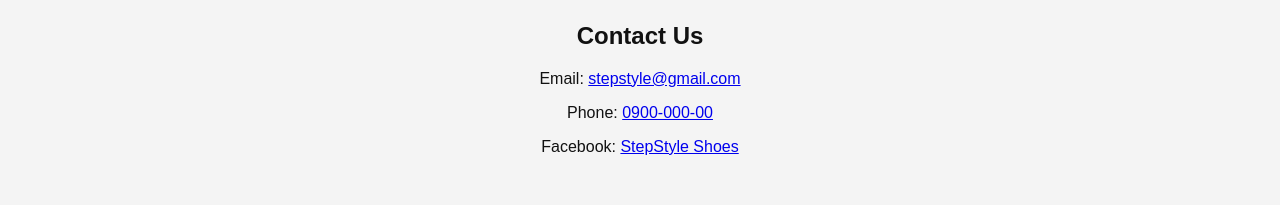
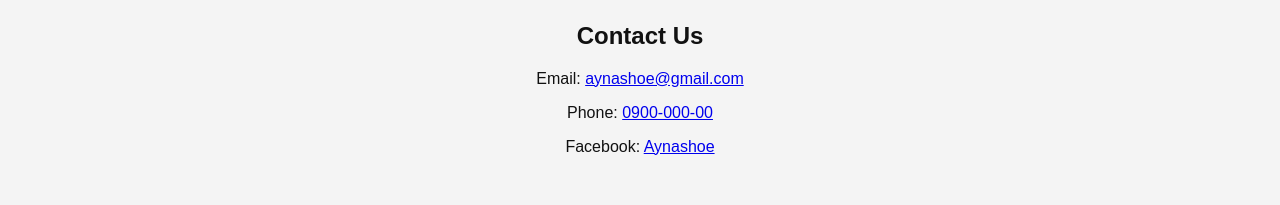
Before and after one commit to louanaratia/ay-na-shoe, a plain HTML site: page index.html in a window 1280 px wide. Shown: the part 852-1057 px from the top of the page. Drawn offline with Linux system fonts and the light colour scheme.

Commit message:
Update index.html

```diff
--- a/index.html
+++ b/index.html
@@ -109,9 +109,9 @@
 
   <section id="contact">
     <h2>Contact Us</h2>
-    <p>Email: <a href="mailto Aynashoe@gmail.com">stepstyle@gmail.com</a></p>
+    <p>Email: <a href="mailto Aynashoe@gmail.com">aynashoe@gmail.com</a></p>
     <p>Phone: <a href="tel:+639123456789">0900-000-00</a></p>
-    <p>Facebook: <a href="https://facebook.com/Aynashoe" target="_blank">StepStyle Shoes</a></p>
+    <p>Facebook: <a href="https://facebook.com/Aynashoe" target="_blank">Aynashoe</a></p>
   </section>
 
   <footer>
```
